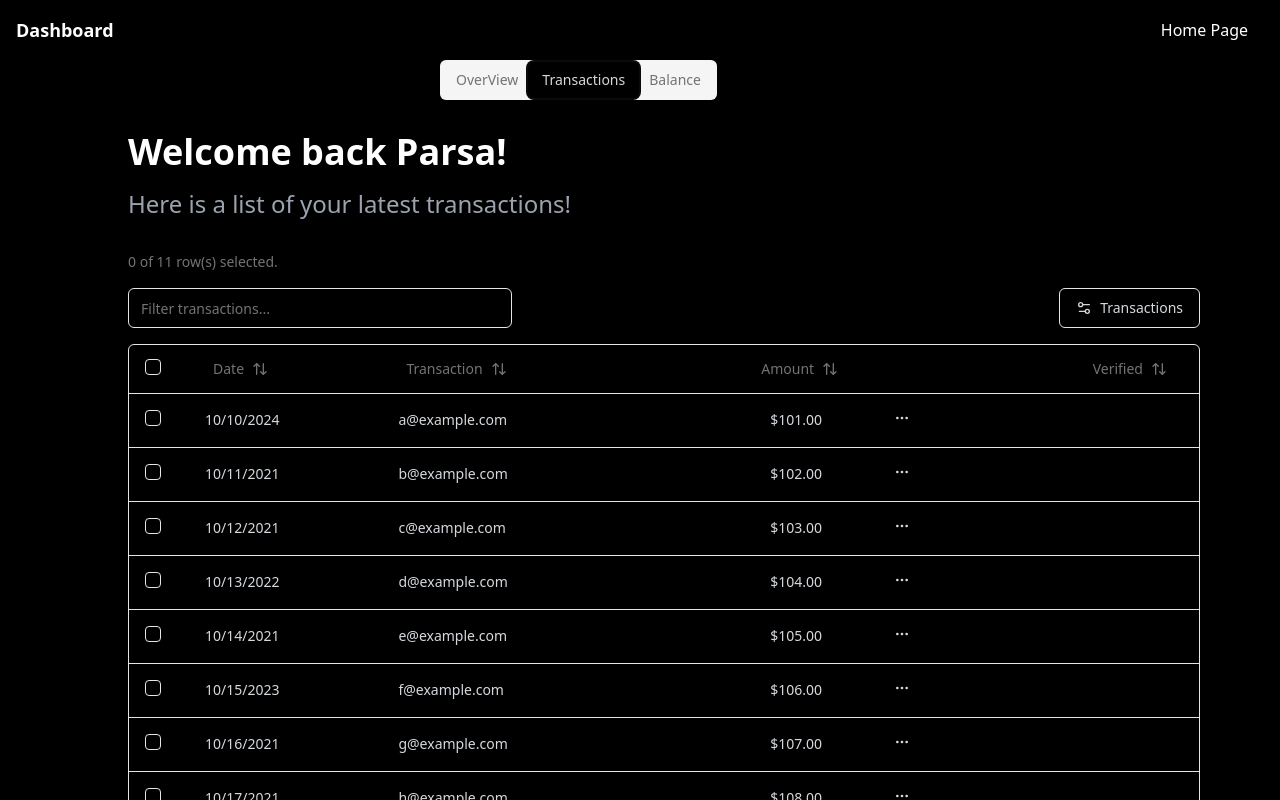
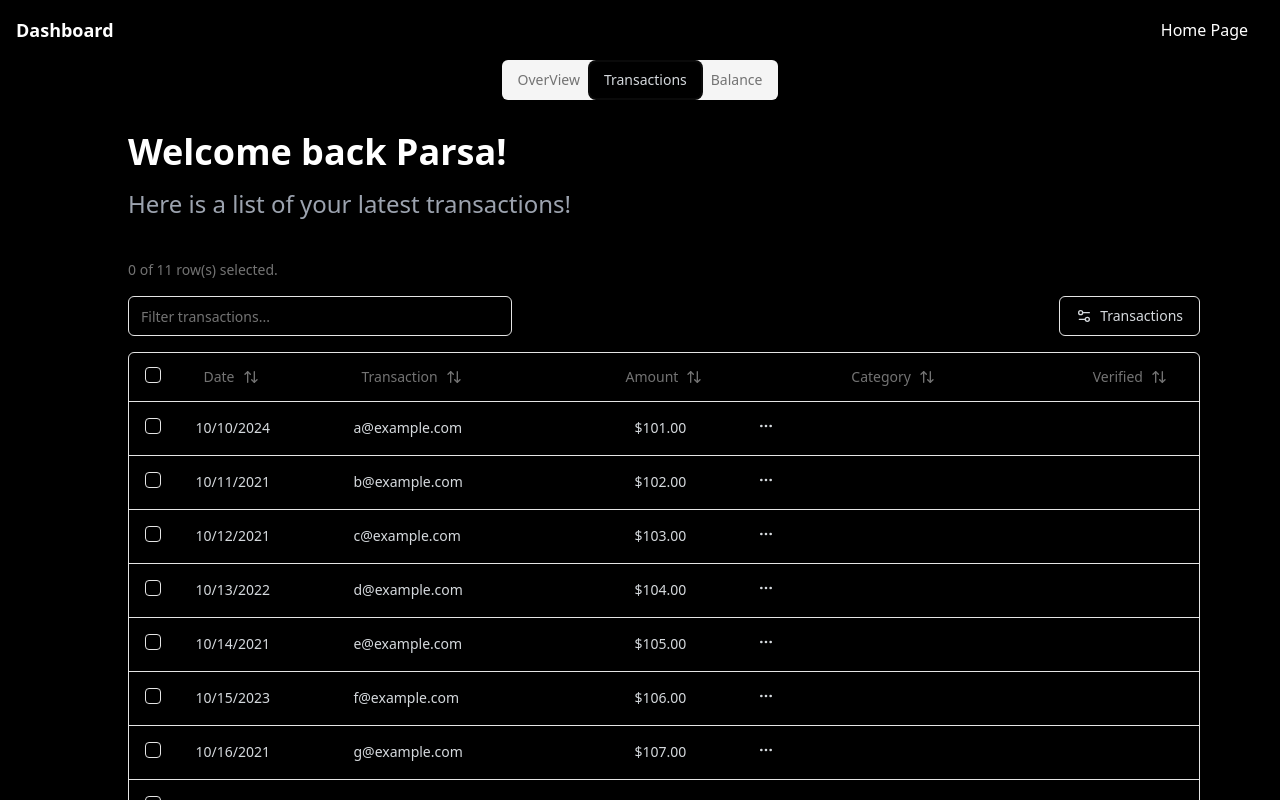
Before and after one commit to ParsaPeikani/BudgetBuddy-Tracker, a Next.js app: page /dashboard in a window 1280 px wide. Both pictures are taken after a click on the tab "Transactions". Shown: the top 800 px of the page. Built offline with nearby package versions, Linux system fonts and the light colour scheme.

Commit message:
Added category header and Fixed viewing

```diff
--- a/src/app/dashboard/page.tsx
+++ b/src/app/dashboard/page.tsx
@@ -92,16 +92,15 @@ export default function Dashboard() {
   };
 
   return (
+    <Tabs defaultValue="overview" className="">
       <div className="justify-center">
         <Navbar />
         <div className="flex justify-center">
-        <Tabs defaultValue="overview" className="w-[400px]">
           <TabsList>
             <TabsTrigger value="overview">OverView</TabsTrigger>
             <TabsTrigger value="transactions">Transactions</TabsTrigger>
             <TabsTrigger value="balance">Balance</TabsTrigger>
           </TabsList>
-        </Tabs>
         </div>
         <div className="bg-black p-8 pl-32">
           <h1 className="text-white text-3xl md:text-4xl font-bold mb-4">
@@ -114,7 +113,9 @@ export default function Dashboard() {
 
         <div className="pl-12">
           <div className="pl-20 pr-20">
+            <TabsContent value="transactions">
               <DataTable columns={columns} data={data} />
+            </TabsContent>
             <br />
             <div className="flex justify-center">
               <button
@@ -127,5 +128,6 @@ export default function Dashboard() {
           </div>
         </div>
       </div>
+    </Tabs>
   );
 }
--- a/src/components/custom-table/columns.tsx
+++ b/src/components/custom-table/columns.tsx
@@ -132,9 +132,24 @@ export const columns: ColumnDef<Payment>[] = [
               <DropdownMenuItem>View customer</DropdownMenuItem>
               <DropdownMenuItem>View payment details</DropdownMenuItem>
             </div>
-            {/* <DropdownMenuSeparator /> */}
           </DropdownMenuContent>
         </DropdownMenu>
+      );
+    },
+  },
+  {
+    accessorKey: "Catetory",
+    header: ({ column }) => {
+      return (
+        <div className="align-right justify-between">
+          <Button
+            variant="ghost"
+            onClick={() => column.toggleSorting(column.getIsSorted() === "asc")}
+          >
+            Category
+            <ArrowUpDown className="ml-2 h-4 w-4" />
+          </Button>
+        </div>
       );
     },
   },
```
Lines whose indentation alone changed are shown as unchanged.
